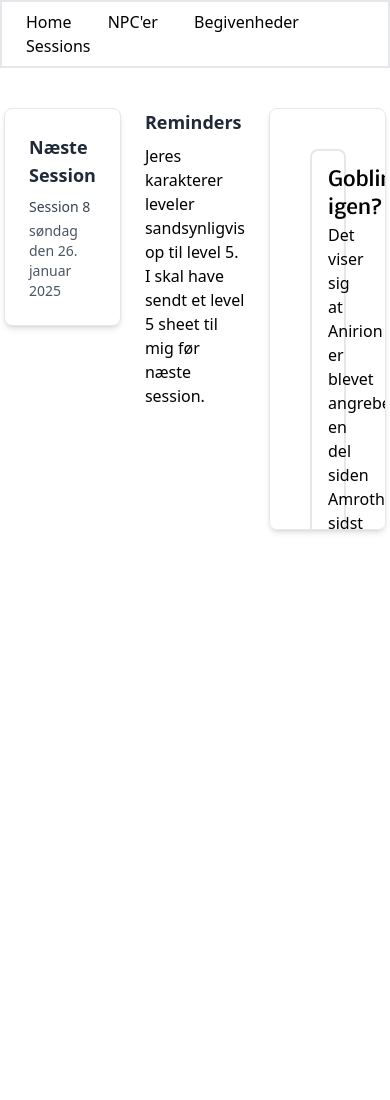
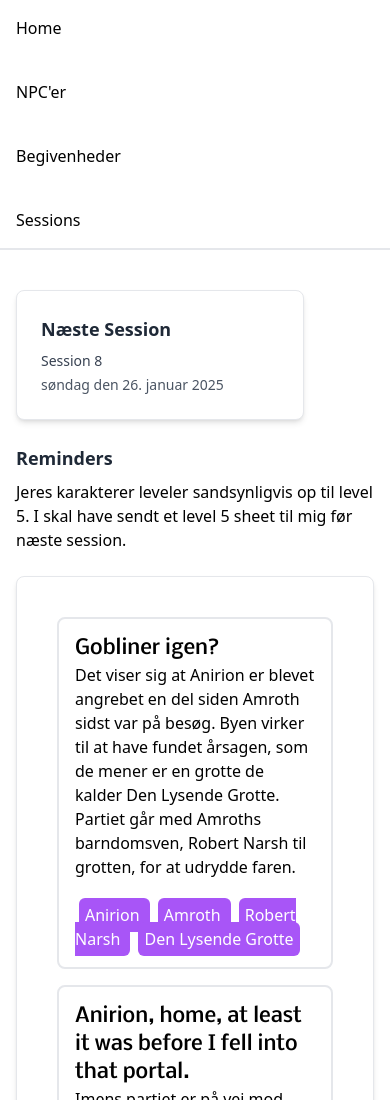
Before and after one commit to kevinvinther/dnd-dashboard, an Astro site: page /dnd-dashboard/ in a window 390 px wide. Shown: the top 1100 px of the page. Before the commit the page ends 844 px from the top, so only its background shows below. Built offline with nearby package versions, Linux system fonts and the light colour scheme; Astro itself is replaced by a stand-in of ours.

Commit message:
Make site much more responsive for small screens

```diff
--- a/src/components/EventList.astro
+++ b/src/components/EventList.astro
@@ -30,10 +30,7 @@ const sortedEvents = filteredEvents.sort((a, b) => b.id - a.id);
 
 ---
 <div
-  class={`rounding-md overflow-y-auto p-6 mx-auto bg-white border border-gray-200 rounded-lg shadow-md no-scrollbar ${
-    width || height ? '' : 'max-w-lg max-h-96'
-  }`}
-  style={`width: ${width || '100vw'}; height: ${height || '100vh'};`}
+  class="p-6 mx-auto bg-white border border-gray-200 rounded-lg shadow-md no-scrollbar h-auto sm:h-auto md:h-[80vh] md:overflow-y-auto"
 >
 
 { sortedEvents.length !== 0 ?  (
--- a/src/components/Navigation.astro
+++ b/src/components/Navigation.astro
@@ -3,7 +3,7 @@ import NavLink from './NavLink.astro';
 
 const base = import.meta.env.BASE_URL
 ---
-<div class="p-2 border-2 mb-2">
+<div class="border-b-2 mb-2 flex flex-col sm:flex-row space-y-2 sm:space-y-0 sm:space-x-4">
     <NavLink link={`${base}/`} title="Home" />
     <NavLink link={`${base}/npcs`} title="NPC'er" />
     <NavLink link={`${base}/events`} title="Begivenheder" />
--- a/src/layouts/BaseLayout.astro
+++ b/src/layouts/BaseLayout.astro
@@ -8,14 +8,14 @@ const { pageTitle } = Astro.props;
   <head>
     <meta charset="utf-8" />
     <link rel="icon" type="image/svg+xml" href="/favicon.svg" />
-    <meta name="viewport" content="width=device-width" />
+    <meta name="viewport" content="width=device-width, initial-scale=1.0" />
     <meta name="generator" content={Astro.generator} />
     <title>{pageTitle}</title>
   </head>
   <body>
     <Navigation />
-    <div class="px-36 py-4">
-      <h1 class="text-2xl font-bold">{pageTitle}</h1>
+    <div class="px-4 md:px-36 py-4">
+      <h1 class="text-xl sm:text-2xl font-bold">{pageTitle}</h1>
       <slot />
     </div>
   </body>
--- a/src/pages/events.astro
+++ b/src/pages/events.astro
@@ -7,5 +7,5 @@ import BaseLayout from "../layouts/BaseLayout.astro";
   <h1 class="text-lg font-bold text-gray-800 mb-2 text-center">
     Seneste Begivenheder
   </h1>
-  <EventList width="80vw", height="80vh"/>
+  <EventList />
 </BaseLayout>
--- a/src/pages/index.astro
+++ b/src/pages/index.astro
@@ -7,7 +7,7 @@ import BaseLayout from "../layouts/BaseLayout.astro";
 ---
 
 <BaseLayout title="Dungeoner og Dragoner">
-	<div class="flex justify-center gap-6 mt-4">
+	<div class="flex flex-col md:flex-row justify-center gap-6 mt-4">
 		<div class="flex-1 max-w-72">
 			<NextSession />
 		</div>
--- a/src/pages/npcs.astro
+++ b/src/pages/npcs.astro
@@ -7,7 +7,7 @@ const base = import.meta.env.BASE_URL
 
 <BaseLayout title="NPCs">
   <h1 class="text-3xl font-bold mb-6">NPCs</h1>
-  <ul class="grid grid-cols-1 md:grid-cols-2 lg:grid-cols-3 gap-6">
+  <ul class="grid grid-cols-1 sm:grid-cols-2 lg:grid-cols-3 gap-6">
     {npcDatabase.map((npc) => (
       <li class="bg-white p-4 border rounded-lg shadow hover:shadow-lg transition-shadow">
         <a href={`${base}/npcs/${npc.id}`} class="flex items-center gap-4">
```
